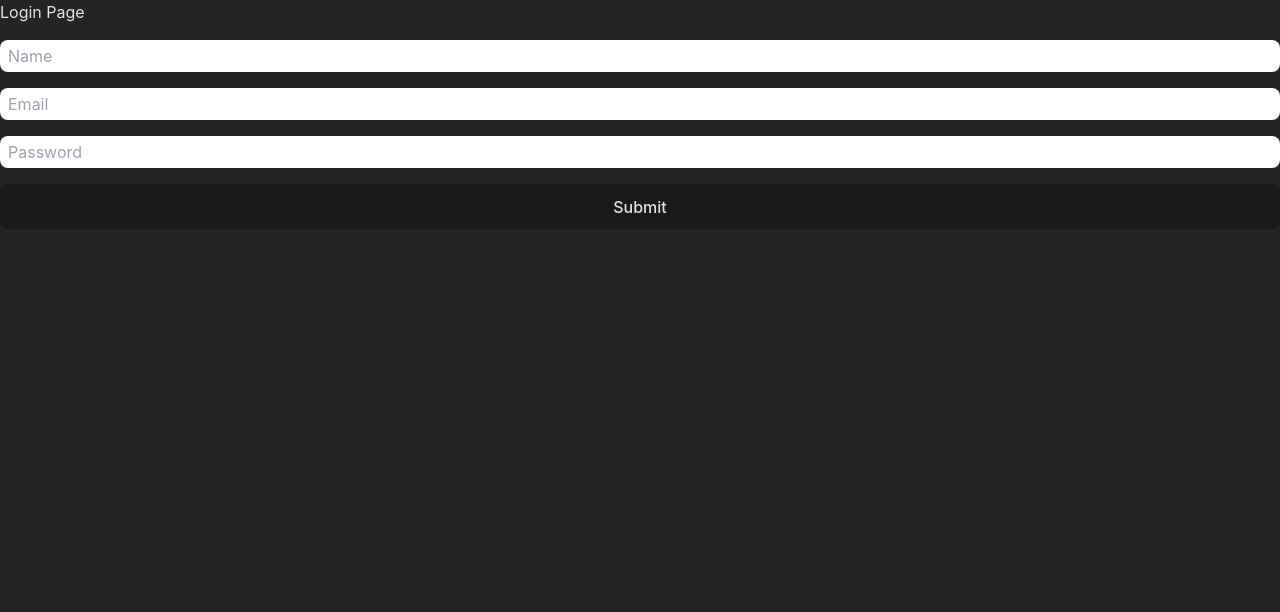
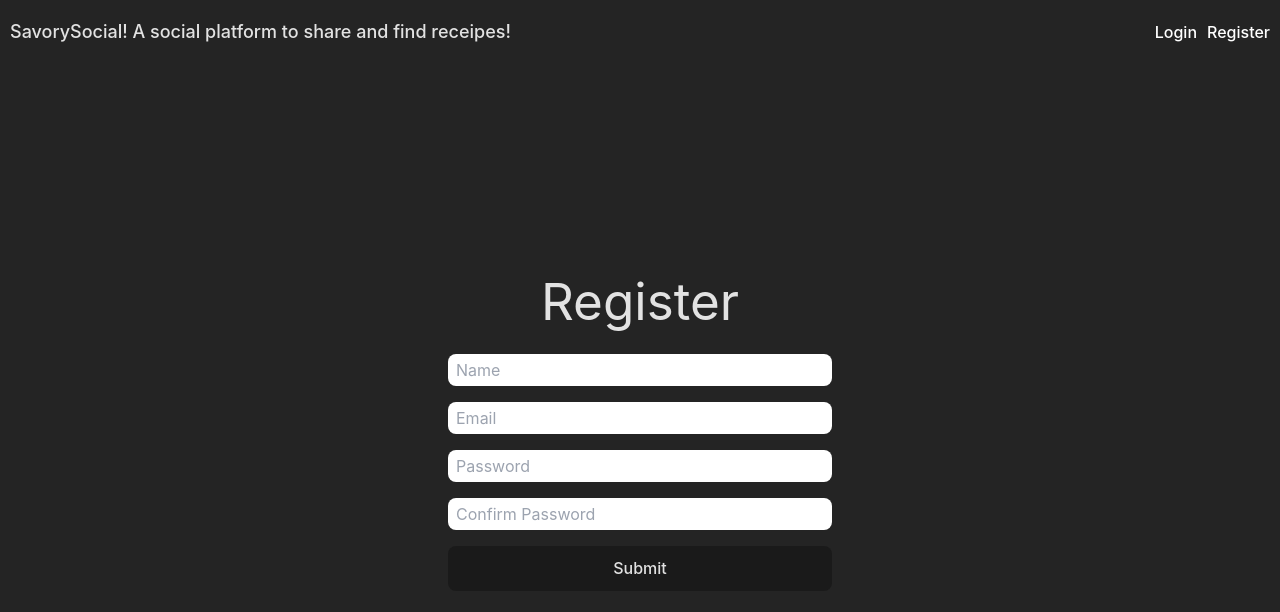
Before and after one commit to icantcode5/SavorySocial, a React (Vite) app in the folder Client/: page /register in a window 1280 px wide. Shown: the top 612 px of the page. Built offline with nearby package versions, Linux system fonts and the light colour scheme.

Commit message:
set up basic login and register components with forms

```diff
--- a/Client/src/components/Header.tsx
+++ b/Client/src/components/Header.tsx
@@ -2,17 +2,21 @@ import { Link } from "react-router-dom"
 
 function Header() {
 	return (
-		<header className=" flex bg-red-400 flex-row justify-between">
-			<h1 className="text-base">
+		<header className=" flex flex-row justify-between items-center h-16">
+			<h1 className="text-lg ml-2.5 font-medium  ">
 				SavorySocial! A social platform to share and find receipes!
 			</h1>
 			<div className="">
 				<ul className=" flex justify-between">
 					<li className="mr-2.5">
-						<Link to="/login">Login</Link>
+						<Link className="text-white" to="/login">
+							Login
+						</Link>
 					</li>
 					<li className="mr-2.5">
-						<Link to="/register">Register</Link>
+						<Link className="text-white" to="/register">
+							Register
+						</Link>
 					</li>
 				</ul>
 			</div>
--- a/Client/src/components/LoginForm.tsx
+++ /dev/null
@@ -1,5 +0,0 @@
-function Form() {
-	return <form></form>
-}
-
-export default Form
--- a/Client/src/components/RegisterForm.tsx
+++ /dev/null
@@ -1,5 +0,0 @@
-function RegisterForm() {
-	return <form>RegisterForm</form>
-}
-
-export default RegisterForm
--- a/Client/src/pages/Login.tsx
+++ b/Client/src/pages/Login.tsx
@@ -1,8 +1,6 @@
 import { FormEvent, ChangeEvent, useState } from "react"
+import Header from "../components/Header"
 import Axios from "axios"
-// type FormObject = {
-// 	name : string
-// }
 
 //	TODO : app is setup so now I have to work on setting up the pages and figure out flow of the recipe app. Can start with home page + login and register page
 
@@ -36,8 +34,11 @@ function Login() {
 	}
 	return (
 		<>
-			<div>Login Page</div>
-			<form onSubmit={submitForm}>
+			<Header />
+			<div className="flex justify-center items-center h-[calc(100vh-64px)]">
+				<div className="flex flex-col items-center justify-center  p-8">
+					<h1 className="mb-2">Sign In</h1>
+					<form className="max-w-sm" onSubmit={submitForm}>
 						<input
 							type="text"
 							name="name"
@@ -63,8 +64,11 @@ function Login() {
 							className="min-w-full mt-4
 					rounded-lg h-8 pl-2"
 						/>
+
 						<button className="mt-4 min-w-full">Submit</button>
 					</form>
+				</div>
+			</div>
 		</>
 	)
 }
--- a/Client/src/pages/Register.tsx
+++ b/Client/src/pages/Register.tsx
@@ -1,8 +1,6 @@
 import { FormEvent, ChangeEvent, useState } from "react"
+import Header from "../components/Header"
 import Axios from "axios"
-// type FormObject = {
-// 	name : string
-// }
 
 //	TODO : app is setup so now I have to work on setting up the pages and figure out flow of the recipe app. Can start with home page + login and register page
 
@@ -11,10 +9,12 @@ function Register() {
 		name: string
 		email: string
 		password: string
+		confirmedPassword: string
 	}>({
 		name: "",
 		email: "",
 		password: "",
+		confirmedPassword: "",
 	})
 
 	const submitForm = (e: FormEvent) => {
@@ -36,8 +36,11 @@ function Register() {
 	}
 	return (
 		<>
-			<div>Login Page</div>
-			<form onSubmit={submitForm}>
+			<Header />
+			<div className="flex justify-center items-center h-[calc(100vh-64px)]">
+				<div className="flex flex-col items-center justify-center p-8">
+					<h1 className="mb-2">Register</h1>
+					<form className="max-w-sm" onSubmit={submitForm}>
 						<input
 							type="text"
 							name="name"
@@ -63,8 +66,19 @@ function Register() {
 							className="min-w-full mt-4
 					rounded-lg h-8 pl-2"
 						/>
+						<input
+							type="password"
+							placeholder="Confirm Password"
+							name="confirmedPassword"
+							onChange={inputChange}
+							value={formValues.confirmedPassword}
+							className="min-w-full mt-4
+					rounded-lg h-8 pl-2"
+						/>
 						<button className="mt-4 min-w-full">Submit</button>
 					</form>
+				</div>
+			</div>
 		</>
 	)
 }
```
Lines whose indentation alone changed are shown as unchanged.
